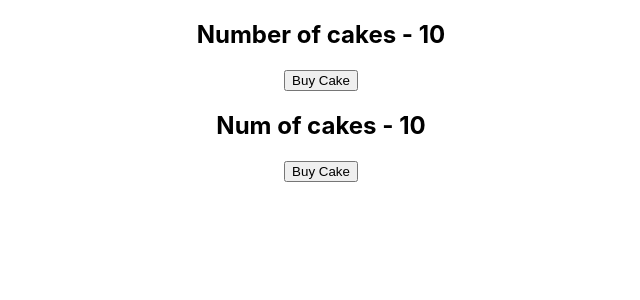
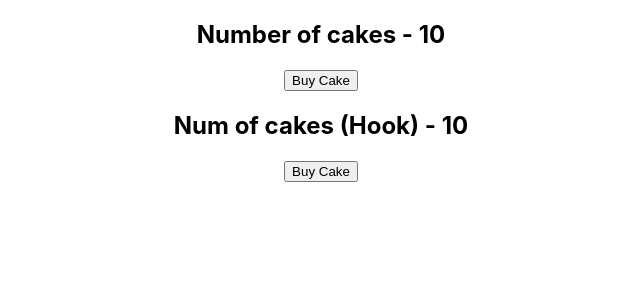
Before and after one commit to vapinedo/React-ReduxDemo, a React (Create React App) app: page / in a window 1280 px wide. Shown: the top 300 px of the page, without its empty margins (319-959 px from the left). Built offline with nearby package versions, Linux system fonts and the light colour scheme.

Commit message:
[ADD] useDispatch Hook

```diff
--- a/src/components/HooksCakeContainer.js
+++ b/src/components/HooksCakeContainer.js
@@ -1,14 +1,16 @@
 import React from 'react'
-import { useSelector } from 'react-redux'
+import { useSelector, useDispatch } from 'react-redux'
+import { buyCake } from '../redux'
 
 const HooksCakeContainer = () => {
 
     const numOfCakes = useSelector(state => state.numOfCakes)
+    const dispatch = useDispatch()
 
     return (
         <div>
-            <h2>Num of cakes - {numOfCakes}</h2>
-            <button>Buy Cake</button>
+            <h2>Num of cakes (Hook) - {numOfCakes}</h2>
+            <button onClick={() => dispatch(buyCake())}>Buy Cake</button>
         </div>
     )
 }
```
